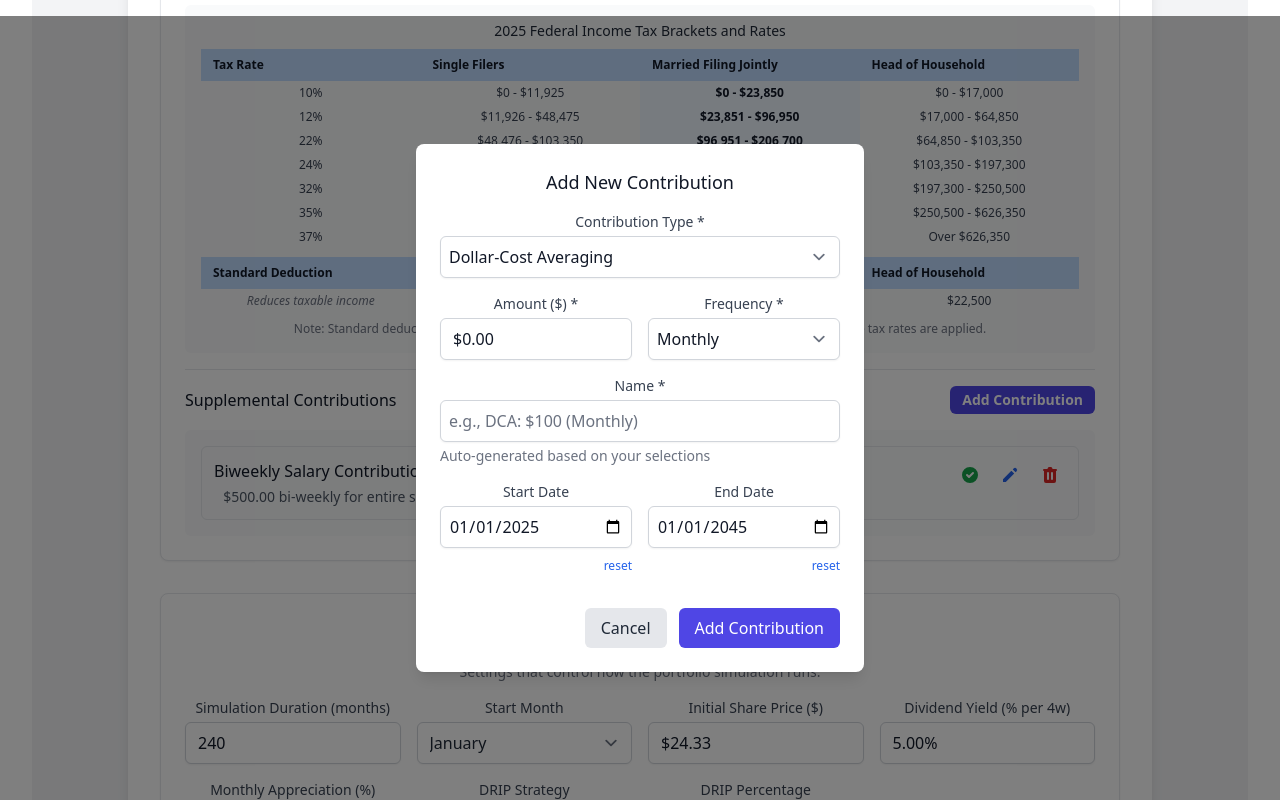
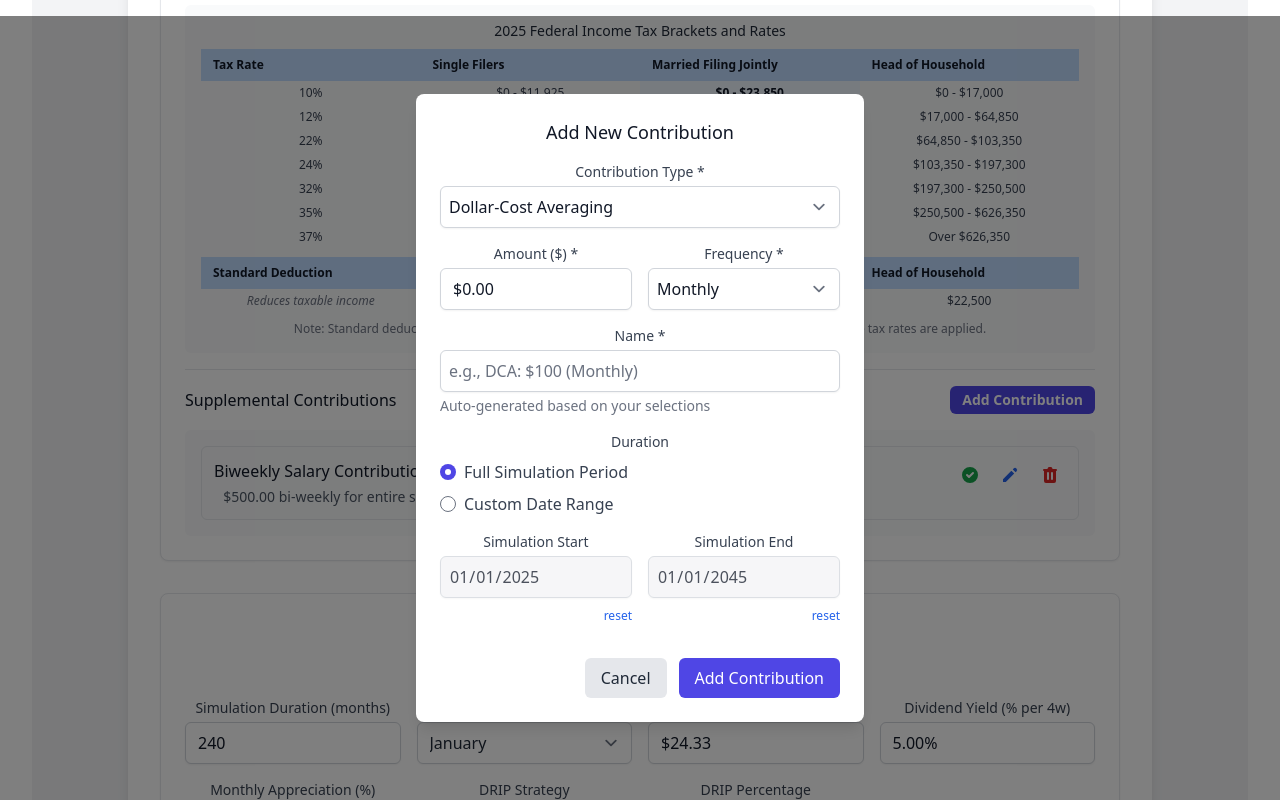
Before and after one commit to davidpeden3/portfolio-sim, a React (Vite) app: page / in a window 1280 px wide. Both pictures are taken after a click on the button "Add Contribution". Shown: the part 682-1482 px from the top of the page. Built offline with nearby package versions, Linux system fonts and the light colour scheme.

Commit message:
make contribution date ranges more intuitive

```diff
--- a/src/calculator/ContributionCalculator.ts
+++ b/src/calculator/ContributionCalculator.ts
@@ -69,10 +69,22 @@ function shouldApplyContribution(
   // Get simulation start date (using the 1st of the simulation start month in the current year)
   const simulationStartDate = new Date(currentDate.getFullYear(), startMonth - 1, 1);
 
-  // Use provided dates or defaults
-  // Ensure dates are Date objects - when loaded from localStorage they might be strings
-  const startDate = ensureDate(contribution.startDate) || simulationStartDate;
-  const endDate = ensureDate(contribution.endDate) || new Date(simulationStartDate.getFullYear() + 100, 0, 1); // Default to 100 years in the future
+  // Determine dates based on useCustomDateRange flag
+  let startDate: Date;
+  let endDate: Date;
+
+  // If using custom date range and dates are provided, use those dates
+  // Otherwise use simulation start/end dates
+  if (contribution.useCustomDateRange) {
+    // If custom date range but no dates specified, fall back to simulation dates
+    startDate = ensureDate(contribution.startDate) || simulationStartDate;
+    endDate = ensureDate(contribution.endDate) || new Date(simulationStartDate.getFullYear() + 100, 0, 1);
+  } else {
+    // If not using custom date range, always use simulation dates regardless of whether dates are provided
+    startDate = simulationStartDate;
+    // Default end date is 100 years from simulation start (essentially infinite for the simulation)
+    endDate = new Date(simulationStartDate.getFullYear() + 100, 0, 1);
+  }
 
   // Check if current date is within the contribution period
   if (currentDate < startDate || currentDate > endDate) {
--- a/src/components/contributions/ContributionForm.tsx
+++ b/src/components/contributions/ContributionForm.tsx
@@ -7,6 +7,12 @@ import {
   WeekDay
 } from '../../models/SupplementalContribution';
 import { DollarInput } from '../inputs';
+
+// Array of month names for friendly display
+const MONTH_NAMES = [
+  'Jan', 'Feb', 'Mar', 'Apr', 'May', 'Jun',
+  'Jul', 'Aug', 'Sep', 'Oct', 'Nov', 'Dec'
+];
 
 // Helper function to format a date to YYYY-MM-DD for input
 const formatDateForInput = (date: Date | string | undefined): string => {
@@ -50,6 +56,7 @@ const ContributionForm: React.FC<ContributionFormProps> = ({
   const [endDate, setEndDate] = useState<string>('');
   const [nameManuallySet, setNameManuallySet] = useState(false);
   const [dayOfWeek, setDayOfWeek] = useState<WeekDay>(5); // Default to Friday
+  const [useCustomDateRange, setUseCustomDateRange] = useState(false); // Default to using full simulation period
 
   // Calculate default simulation start and end dates
   const getDefaultStartDate = (): Date => {
@@ -88,10 +95,24 @@ const ContributionForm: React.FC<ContributionFormProps> = ({
       // Always set dayOfWeek, even if undefined, to ensure proper initialization
       setDayOfWeek(contribution.dayOfWeek || 5); // Default to Friday if not set
 
+      // Check if this contribution uses a custom date range
+      // We consider a contribution to have custom dates if it has the useCustomDateRange flag set
+      // or if it has date values stored
+      const hasCustomDates = contribution.useCustomDateRange === true ||
+                            (contribution.startDate !== undefined || contribution.endDate !== undefined);
+
+      setUseCustomDateRange(hasCustomDates);
+
       try {
-        // Format dates safely - handle both Date objects and strings
-        setStartDate(formatDateForInput(contribution.startDate));
-        setEndDate(formatDateForInput(contribution.endDate));
+        if (hasCustomDates) {
+          // If using custom dates, show those dates
+          setStartDate(formatDateForInput(contribution.startDate));
+          setEndDate(formatDateForInput(contribution.endDate));
+        } else {
+          // If using full simulation period, show simulation dates
+          resetStartDate();
+          resetEndDate();
+        }
       } catch (e) {
         console.error('Error formatting dates when loading contribution:', e);
         // Fall back to default dates if there's a problem
@@ -104,6 +125,7 @@ const ContributionForm: React.FC<ContributionFormProps> = ({
       // Set default dates for new contributions
       resetStartDate();
       resetEndDate();
+      setUseCustomDateRange(false);
     }
   }, [contribution, simulationStartMonth, simulationMonths]);
 
@@ -268,10 +290,13 @@ const ContributionForm: React.FC<ContributionFormProps> = ({
       type,
       recurring,
       frequency,
-      ...(startDate ? { startDate: createDateFromString(startDate) } : {}),
-      ...(endDate ? { endDate: createDateFromString(endDate) } : {}),
+      // Only include dates if using custom date range
+      ...(useCustomDateRange && startDate ? { startDate: createDateFromString(startDate) } : {}),
+      ...(useCustomDateRange && endDate ? { endDate: createDateFromString(endDate) } : {}),
       // Always explicitly set dayOfWeek regardless of frequency
-      dayOfWeek
+      dayOfWeek,
+      // Save the use custom date range preference
+      useCustomDateRange
     });
 
     // Log the object we're about to save for debugging
@@ -486,11 +511,43 @@ const ContributionForm: React.FC<ContributionFormProps> = ({
         </div>
       </div>
 
-      {/* Date Range */}
+      {/* Date Range Selection */}
+      <div className="mb-4">
+        <label className="block text-sm font-medium text-gray-700 dark:text-gray-300 mb-2 transition-colors duration-200">
+          Duration
+        </label>
+        <div className="flex flex-col space-y-2">
+          <label className="inline-flex items-center">
+            <input
+              type="radio"
+              className="form-radio text-indigo-600 dark:text-basshead-blue-500"
+              name="dateRangeType"
+              checked={!useCustomDateRange}
+              onChange={() => setUseCustomDateRange(false)}
+            />
+            <span className="ml-2 text-gray-700 dark:text-gray-300 transition-colors duration-200">Full Simulation Period</span>
+          </label>
+          <label className="inline-flex items-center">
+            <input
+              type="radio"
+              className="form-radio text-indigo-600 dark:text-basshead-blue-500"
+              name="dateRangeType"
+              checked={useCustomDateRange}
+              onChange={() => setUseCustomDateRange(true)}
+            />
+            <span className="ml-2 text-gray-700 dark:text-gray-300 transition-colors duration-200">Custom Date Range</span>
+          </label>
+        </div>
+      </div>
+
+      {/* Date Range Inputs */}
       <div className="grid grid-cols-2 gap-4">
         <div>
           <label htmlFor="startDate" className="block text-sm font-medium text-gray-700 dark:text-gray-300 transition-colors duration-200">
-            {type === 'oneTime' ? 'Date' : 'Start Date'}
+            {!useCustomDateRange
+              ? "Simulation Start"
+              : (type === 'oneTime' ? 'Date' : 'Start Date')
+            }
           </label>
           <div>
             <input
@@ -503,13 +560,24 @@ const ContributionForm: React.FC<ContributionFormProps> = ({
                 if (type === 'oneTime') {
                   setEndDate(e.target.value);
                 }
+
+                // If changing from default simulation dates, switch to custom mode
+                if (!useCustomDateRange) {
+                  setUseCustomDateRange(true);
+                }
               }}
-              className="mt-1 block w-full p-2 border border-gray-300 dark:border-darkBlue-600 dark:bg-darkBlue-900 rounded-md shadow-sm focus:ring-indigo-500 focus:border-indigo-500 dark:focus:ring-basshead-blue-500 dark:focus:border-basshead-blue-500 text-gray-900 dark:text-white transition-colors duration-200"
+              disabled={!useCustomDateRange}
+              className={`mt-1 block w-full p-2 border border-gray-300 dark:border-darkBlue-600 dark:bg-darkBlue-900 rounded-md shadow-sm focus:ring-indigo-500 focus:border-indigo-500 dark:focus:ring-basshead-blue-500 dark:focus:border-basshead-blue-500 text-gray-900 dark:text-white transition-colors duration-200 ${!useCustomDateRange ? 'bg-gray-100 dark:bg-darkBlue-800 opacity-75' : ''}`}
             />
             <div className="text-right mt-1">
               <button
                 type="button"
-                onClick={resetStartDate}
+                onClick={() => {
+                  resetStartDate();
+                  if (startDate !== '') {
+                    setUseCustomDateRange(false);
+                  }
+                }}
                 className="text-xs text-blue-600 dark:text-blue-400 hover:underline"
               >
                 reset
@@ -518,24 +586,37 @@ const ContributionForm: React.FC<ContributionFormProps> = ({
           </div>
         </div>
 
-        {type !== 'oneTime' && (
+        {(type !== 'oneTime' || useCustomDateRange) && (
           <div>
             <label htmlFor="endDate" className="block text-sm font-medium text-gray-700 dark:text-gray-300 transition-colors duration-200">
-              End Date
+              {!useCustomDateRange ? "Simulation End" : "End Date"}
             </label>
             <div>
               <input
                 type="date"
                 id="endDate"
                 value={endDate}
-                onChange={(e) => setEndDate(e.target.value)}
-                className="mt-1 block w-full p-2 border border-gray-300 dark:border-darkBlue-600 dark:bg-darkBlue-900 rounded-md shadow-sm focus:ring-indigo-500 focus:border-indigo-500 dark:focus:ring-basshead-blue-500 dark:focus:border-basshead-blue-500 text-gray-900 dark:text-white transition-colors duration-200"
+                onChange={(e) => {
+                  setEndDate(e.target.value);
+
+                  // If changing from default simulation dates, switch to custom mode
+                  if (!useCustomDateRange) {
+                    setUseCustomDateRange(true);
+                  }
+                }}
+                disabled={!useCustomDateRange}
+                className={`mt-1 block w-full p-2 border border-gray-300 dark:border-darkBlue-600 dark:bg-darkBlue-900 rounded-md shadow-sm focus:ring-indigo-500 focus:border-indigo-500 dark:focus:ring-basshead-blue-500 dark:focus:border-basshead-blue-500 text-gray-900 dark:text-white transition-colors duration-200 ${!useCustomDateRange ? 'bg-gray-100 dark:bg-darkBlue-800 opacity-75' : ''}`}
                 min={startDate}
               />
               <div className="text-right mt-1">
                 <button
                   type="button"
-                  onClick={resetEndDate}
+                  onClick={() => {
+                    resetEndDate();
+                    if (endDate !== '') {
+                      setUseCustomDateRange(false);
+                    }
+                  }}
                   className="text-xs text-blue-600 dark:text-blue-400 hover:underline"
                 >
                   reset
--- a/src/models/SupplementalContribution.ts
+++ b/src/models/SupplementalContribution.ts
@@ -25,6 +25,7 @@ export interface BaseContribution {
   startDate?: Date; // Optional start date, defaults to simulation start
   endDate?: Date; // Optional end date, defaults to simulation end
   dayOfWeek?: WeekDay; // Optional day of week (1-5, Monday-Friday) for weekly/biweekly contributions
+  useCustomDateRange?: boolean; // Whether this contribution uses a custom date range or adapts to simulation bounds
 }
 
 // Interface for dollar-cost averaging contributions
```
